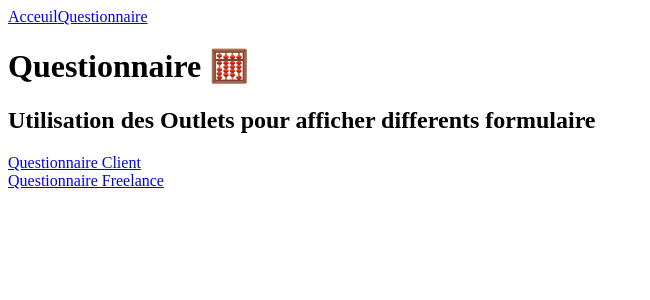
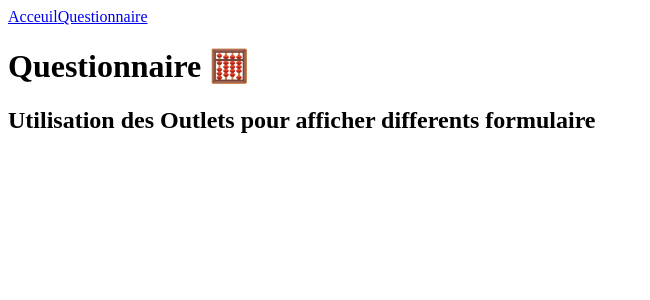
Before and after one commit to Mk-Brain/shiny-agency, a React (Vite) app: page /Survey in a window 1280 px wide. Shown: the top 300 px of the page, without its empty margins (0-650 px from the left). Built offline with nearby package versions, Linux system fonts and the light colour scheme.

Commit message:
suppression des outlets

```diff
--- a/src/main.tsx
+++ b/src/main.tsx
@@ -4,8 +4,7 @@ import { BrowserRouter as Router, Routes, Route } from "react-router-dom";
 import Home from './pages/Home/';
 import Survey from "./pages/Survey";
 import Header from "./components/Header";
-import ClientForm from "./components/ClientForm";
-import FreelanceFrom from "./components/FreelanceForm";
+
 
 
 const rootElement = document.getElementById("root");
@@ -17,10 +16,7 @@ ReactDOM.createRoot(rootElement).render(
       <Header/>
       <Routes>
         <Route path="/" element={<Home/>}/>
-        <Route path="/Survey" element={<Survey/>}>
-          <Route path="Client" element={<ClientForm/>}/>
-          <Route path="Freelance" element={<FreelanceFrom/>}/>
-        </Route>
+        <Route path="/Survey" element={<Survey/>}/>
       </Routes>
     </Router>
   </React.StrictMode>
--- a/src/pages/Survey.tsx
+++ b/src/pages/Survey.tsx
@@ -1,13 +1,11 @@
-import { Link, Outlet } from "react-router-dom"
+
 
 function Survey() {
     return (
         <div>
             <h1>Questionnaire 🧮</h1>
             <h2>Utilisation des Outlets pour afficher differents formulaire</h2>
-            <Link to="Client">Questionnaire Client</Link><br />
-            <Link to="Freelance">Questionnaire Freelance</Link>
-            <Outlet/>
+
         </div>
     )
 }
```
